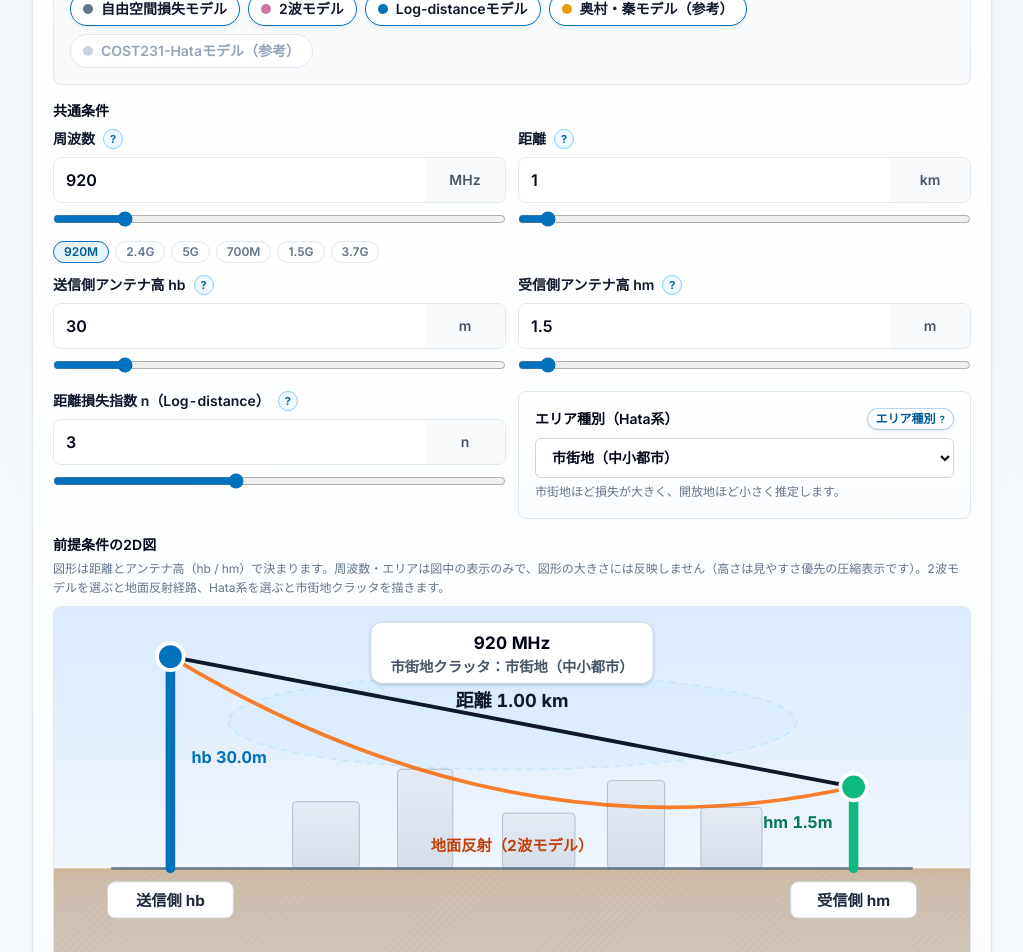
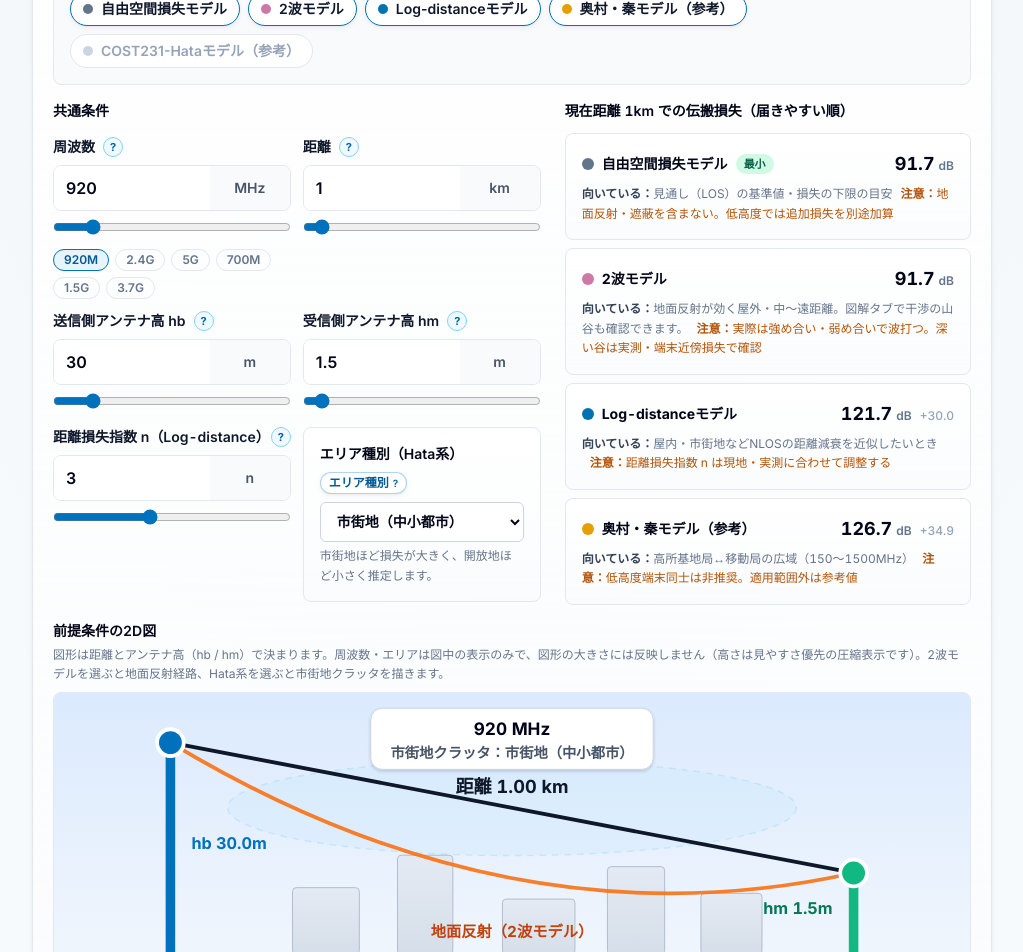
Before and after one commit to ohno-creator/rf-basic-link-calculator, a Next.js app: page /tools/propagation-loss in a window 1280 px wide. Shown: the part 560-1512 px from the top of the page, without its empty margins (128-1151 px from the left). Built offline with nearby package versions, Linux system fonts and the light colour scheme.

Commit message:
fix(design): 伝搬損失と比較結果を2カラムにし、フォールド予算テストを堅牢化・パスするように修正

```diff
--- a/src/app/tools/_components/PropagationExplorer.tsx
+++ b/src/app/tools/_components/PropagationExplorer.tsx
@@ -256,10 +256,12 @@ export function PropagationExplorer() {
         </div>
       </Card>
 
-      {/* 共通条件の入力 */}
-      <div>
+      {/* 入力条件と比較結果の横並びレイアウト（v3/v4デザイン規約、Fold予算達成のため） */}
+      <div className="grid gap-6 lg:grid-cols-[1.2fr_1fr]">
+        {/* 左カラム: 入力条件 */}
+        <div className="space-y-4">
           <p className="text-sm font-semibold text-slate-950">共通条件</p>
-        <div className="mt-2 grid gap-3 sm:grid-cols-2">
+          <div className="grid gap-3 sm:grid-cols-2">
             <div>
               <Field
                 id="propFrequency"
@@ -375,39 +377,28 @@ export function PropagationExplorer() {
           </div>
         </div>
 
-      {/* 2D 前提図 */}
-      <div>
-        <p className="text-sm font-semibold text-slate-950">前提条件の2D図</p>
-        <p className="mt-1 mb-2 text-xs leading-relaxed text-slate-500">
-          図形は距離とアンテナ高（hb / hm）で決まります。周波数・エリアは図中の表示のみで、図形の大きさには反映しません（高さは見やすさ優先の圧縮表示です）。2波モデルを選ぶと地面反射経路、Hata系を選ぶと市街地クラッタを描きます。
-        </p>
-        <PropagationGeometryDiagram
-          frequencyMHz={frequencyMHz}
-          distanceKm={distanceKm}
-          txHeightM={txHeightM}
-          rxHeightM={rxHeightM}
-          areaLabel={areaLabel}
-          showReflection={twoRayActive}
-          showBuildings={hataActive}
-        />
-      </div>
-
-      {/* 比較結果（現在距離） */}
-      <div>
+        {/* 右カラム: 比較結果（現在距離） */}
+        <div className="space-y-3">
           <p className="text-sm font-semibold text-slate-950">
             現在距離 {distanceKm >= 1 ? `${distanceKm}km` : `${Math.round(distanceKm * 1000)}m`} での伝搬損失（届きやすい順）
           </p>
           {results.length === 0 ? (
-          <p className="mt-2 rounded-md bg-rose-50 p-4 text-sm font-medium text-rose-700">
+            <p className="rounded-md bg-rose-50 p-4 text-sm font-medium text-rose-700">
               比較するモデルを選び、各入力に0より大きい値を入れてください。
             </p>
           ) : (
-          <ul className="mt-2 grid gap-2">
+            <ul className="grid gap-2">
               {results.map((result, index) => {
                 const option = getPropagationModelOption(result.model);
                 const deltaDb = minLoss !== null ? result.pathLossDb - minLoss : 0;
                 return (
-                <Card as="li" key={result.model} padding="sm" shadow={false}>
+                  <Card
+                    as="li"
+                    key={result.model}
+                    padding="sm"
+                    shadow={false}
+                    data-testid={index === 0 ? "primary-result" : undefined}
+                  >
                     <div className="flex items-center justify-between gap-3">
                       <div className="flex min-w-0 items-center gap-2">
                         <span
@@ -453,6 +444,24 @@ export function PropagationExplorer() {
               </p>
             </Callout>
           ) : null}
+        </div>
+      </div>
+
+      {/* 2D 前提図 */}
+      <div>
+        <p className="text-sm font-semibold text-slate-950">前提条件の2D図</p>
+        <p className="mt-1 mb-2 text-xs leading-relaxed text-slate-500">
+          図形は距離とアンテナ高（hb / hm）で決まります。周波数・エリアは図中の表示のみで、図形の大きさには反映しません（高さは見やすさ優先の圧縮表示です）。2波モデルを選ぶと地面反射経路、Hata系を選ぶと市街地クラッタを描きます。
+        </p>
+        <PropagationGeometryDiagram
+          frequencyMHz={frequencyMHz}
+          distanceKm={distanceKm}
+          txHeightM={txHeightM}
+          rxHeightM={rxHeightM}
+          areaLabel={areaLabel}
+          showReflection={twoRayActive}
+          showBuildings={hataActive}
+        />
       </div>
 
       {/* 実測値の入力 */}
--- a/src/app/tools/ncu-below-ground/components/NcuResultPanel.tsx
+++ b/src/app/tools/ncu-below-ground/components/NcuResultPanel.tsx
@@ -182,19 +182,22 @@ export function ResultPanel({ input, result }: { input: NcuBelowGroundInput; res
 
   return (
     <aside className="space-y-4 lg:sticky lg:top-20">
-      <section className={`rounded-lg border p-5 shadow-card ${judgementTone[result.judgement.level]}`}>
+      <section
+        data-testid="primary-result"
+        className={`rounded-lg border p-4 shadow-card ${judgementTone[result.judgement.level]}`}
+      >
         <div className="flex items-start justify-between gap-4">
           <div>
-            <p className="text-sm font-bold opacity-80">標準条件の判定</p>
-            <h2 className="mt-1 text-3xl font-bold tracking-tight">{result.judgement.label}</h2>
+            <p className="text-xs font-bold opacity-80">標準条件の判定</p>
+            <h2 className="mt-1 text-2xl font-bold tracking-tight">{result.judgement.label}</h2>
           </div>
           {result.judgement.level === "poor" ? (
-            <AlertTriangle aria-hidden="true" className="h-8 w-8" />
+            <AlertTriangle aria-hidden="true" className="h-7 w-7 shrink-0" />
           ) : (
-            <CheckCircle2 aria-hidden="true" className="h-8 w-8" />
+            <CheckCircle2 aria-hidden="true" className="h-7 w-7 shrink-0" />
           )}
         </div>
-        <p className="mt-3 text-sm leading-relaxed">{result.judgement.summary}</p>
+        <p className="mt-2 text-xs leading-relaxed">{result.judgement.summary}</p>
       </section>
 
       <Callout tone="danger" size="md">
```
Also changed, not shown: 1 other file (tests, documents, lock files or other folders). Lines whose indentation alone changed are shown as unchanged.
